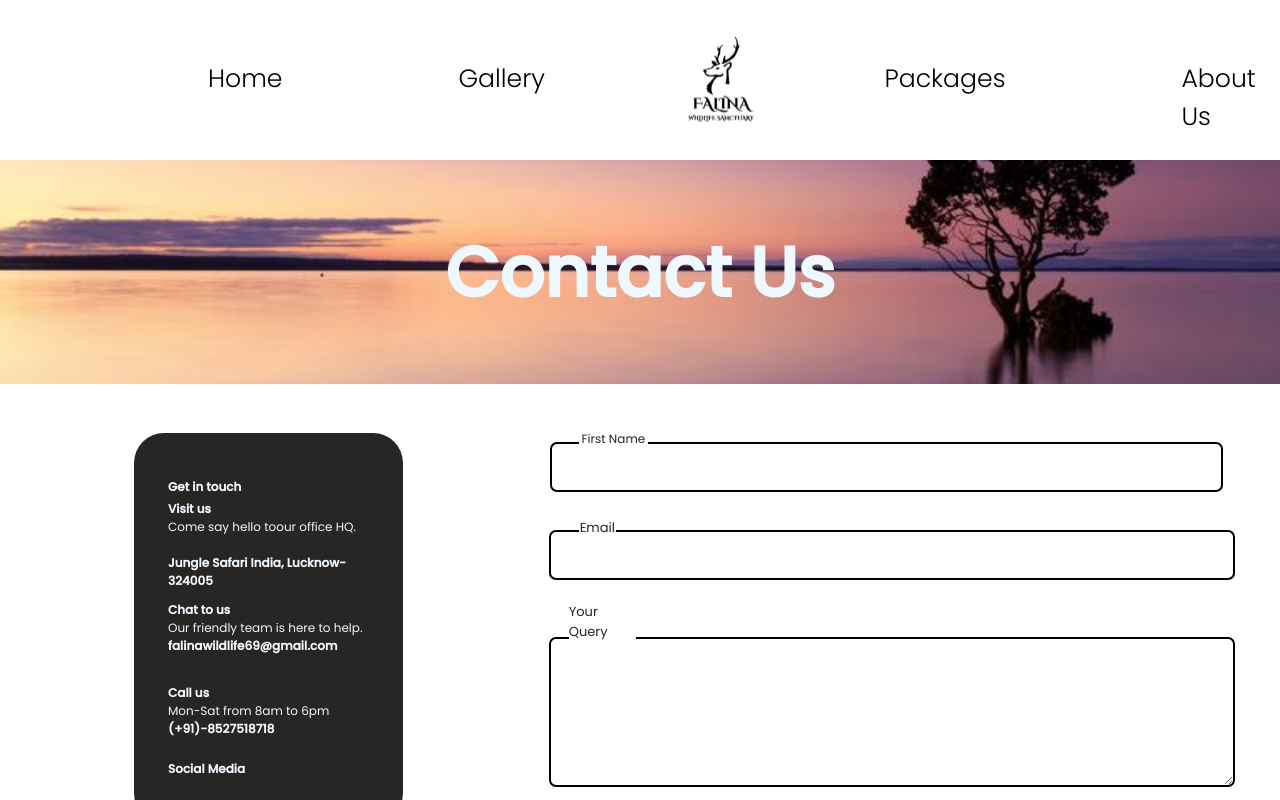
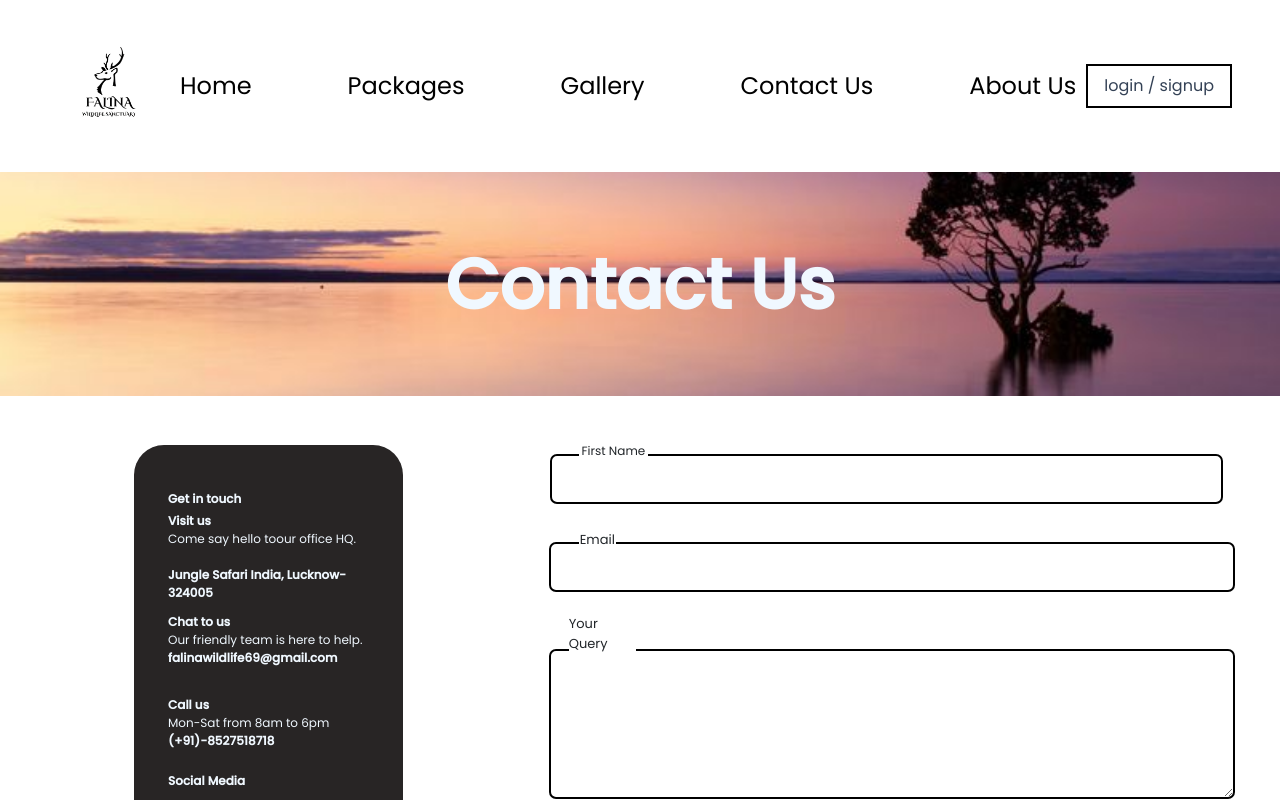
Before and after one commit to ANKITy102/Falina-Wildlife-Sanctuary, a React (Create React App) app in the folder frontend/: page /contactus in a window 1280 px wide. Shown: the top 800 px of the page. Built offline with nearby package versions, Linux system fonts and the light colour scheme; no server answers.

Commit message:
navbar changes

```diff
--- a/frontend/src/components/navbar/WhiteNavbar.js
+++ b/frontend/src/components/navbar/WhiteNavbar.js
@@ -1,6 +1,7 @@
 import React from 'react'
 import logo from "../../assets/images/balck.png"
 import avatar from "../../assets/images/defaultAvatar.png"
+import { useState } from 'react'
 import { Link } from 'react-router-dom'
 import { useSelector } from 'react-redux'
 import { selectAdmin, selectIsLoggedIn, selectName, selectProfilePic } from '../../redux/auth/authSlice'
@@ -20,7 +21,7 @@ const WhiteNavbar = (props) => {
         }
     }
   return (
-    <nav className={`flex ${props.transparent?"bg-transparent":"bg-white"}  px-5 justify-between items-center ${props.shadowNav?"shadow__Nav":""}`}>
+    <nav className={`flex ${props.transparent?"bg-transparent":"bg-white"}  px-5 justify-between items-center ${props.shadowNav?"shadow__Nav":""} my-10`}>
         <div className="logo">
             <img src={logo} alt="logo" width="122px" style={{
                 marginTop:"-30px"
--- a/frontend/src/pages/AboutUs/AboutUs.js
+++ b/frontend/src/pages/AboutUs/AboutUs.js
@@ -3,30 +3,13 @@ import sp from './AboutUs.module.css'
 import st from '../packageshotel/Packages.module.css'
 import {Link} from 'react-router-dom';
 import logo from "../../assets/images/logo.svg";
+import WhiteNavbar from '../../components/navbar/WhiteNavbar';
 import Footer from "../../components/footer/Footer";
 
 const AboutUs = () => {
   return (
     <div className={sp.container}>
-        <nav className={st.navbar}>
-        <div className={st.navLinks1}>
-            <ul>
-              <li><Link to="/">Home</Link></li>
-              <li><Link to="/gallery">Gallery</Link></li>
-            </ul>
-        </div>
-              <div className={st.logo}>
-                  <img src={logo} alt="logo" />
-
-              </div>
-        <div className={st.navLinks2}>
-            <ul>
-              <li><Link to="/packages">Packages</Link></li>
-              <li><Link to="/contactus">Contact Us</Link></li>
-            </ul>
-        </div>
-      </nav>
-
+        <WhiteNavbar/>
       <div className={sp.banner}><h1>ABOUT US</h1></div>
       <div className={sp.text1}>
         <h1>Our Vision</h1>
--- a/frontend/src/pages/ContactUs/ContactUs.js
+++ b/frontend/src/pages/ContactUs/ContactUs.js
@@ -4,6 +4,7 @@ import st from '../packageshotel/Packages.module.css'
 import { Link } from 'react-router-dom';
 import logo from "../../assets/images/logo.svg";
 import Footer from '../../components/footer/Footer';
+import WhiteNavbar from '../../components/navbar/WhiteNavbar';
 import { toast } from 'react-toastify';
 import { saveQuery, validateEmail } from '../../services/authServices';
 import { useDispatch, useSelector } from 'react-redux';
@@ -50,24 +51,7 @@ const Contactus = () => {
         <>
             <div className={sks.container}>
                 {isLoading && <Loader/>}
-                <nav className={st.navbar}>
-                    <div className={st.navLinks1}>
-                        <ul>
-                            <li><Link to="/">Home</Link></li>
-                            <li><Link to="/gallery">Gallery</Link></li>
-                        </ul>
-                    </div>
-                    <div className={st.logo}>
-                        <img src={logo} alt="logo" />
-
-                    </div>
-                    <div className={st.navLinks2}>
-                        <ul>
-                            <li><Link to="/packages">Packages</Link></li>
-                            <li><Link to="/aboutus">About Us</Link></li>
-                        </ul>
-                    </div>
-                </nav>
+                <WhiteNavbar/>
                 <div className={sks.banner}>
                     <p>Contact Us</p>
                 </div>
--- a/frontend/src/pages/packageshotel/Packages.js
+++ b/frontend/src/pages/packageshotel/Packages.js
@@ -5,6 +5,7 @@ import st from "./Packages.module.css";
 import Footer from "../../components/footer/Footer";
 import { toast } from 'react-toastify';
 import { registerUser, validateEmail } from '../../services/authServices'
+import WhiteNavbar from "../../components/navbar/WhiteNavbar"
 // const Showmssg = ({message})=>{
 //   return <ul className={st.errormssg}>{message}
 //   </ul>
@@ -66,24 +67,7 @@ const Packages = () => {
   return (
     <>
     <div className={st.container}>
-      <nav className={st.navbar}>
-        <div className={st.navLinks1}>
-            <ul>
-              <li><Link to="/">Home</Link></li>
-              <li><Link to="/gallery">Gallery</Link></li>
-            </ul>
-        </div>
-              <div className={st.logo}>
-                  <img src={logo} alt="logo" />
-
-              </div>
-        <div className={st.navLinks2}>
-            <ul>
-              <li><Link to="/contactus">Contact Us</Link></li>
-              <li><Link to="/aboutus">About Us</Link></li>
-            </ul>
-        </div>
-      </nav>
+      <WhiteNavbar/>
       <div className={st.plans}>
         <h1>Packages Plans</h1><br></br><br></br>
         <p>We have designed our plans to be affordable, flexible and tailored</p>
--- a/frontend/src/pages/packageshotel/Packages.module.css
+++ b/frontend/src/pages/packageshotel/Packages.module.css
@@ -578,6 +578,7 @@
     width:23rem;
     margin-left: 3rem;
     margin-top: -0.5rem;
+    background-color: white;
 }
 
 .errormssg{
```
